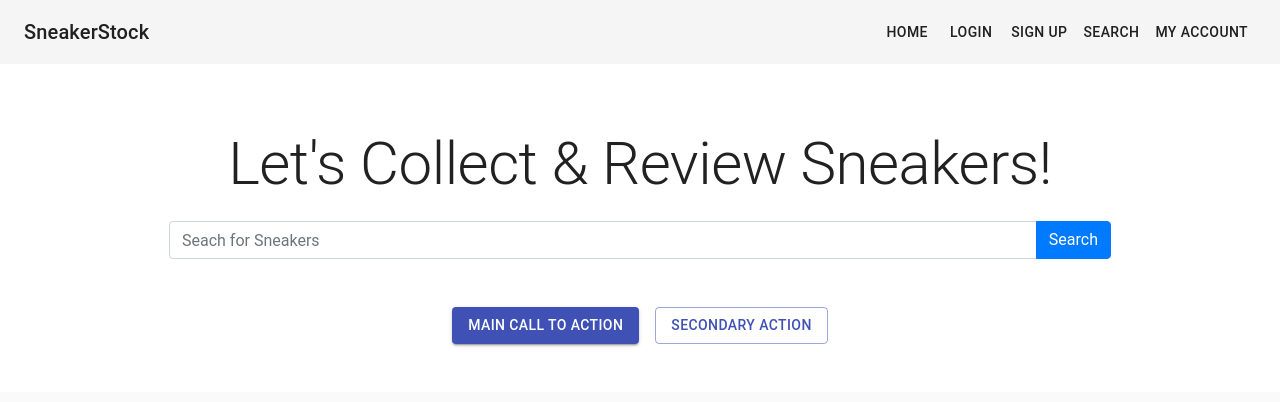
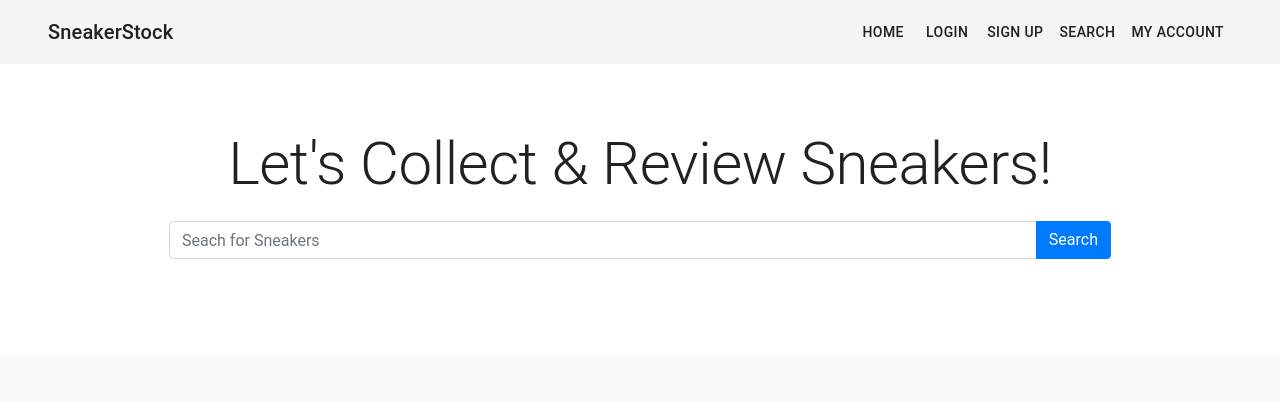
Before and after one commit to xkong93/wbdv-su19-Sneakers-project-react-client, a React (Create React App) app: page /home in a window 1280 px wide. Shown: the top 402 px of the page. Built offline with nearby package versions, Linux system fonts and the light colour scheme.

Commit message:
re style home page

```diff
--- a/src/component/HomeNotUserComponent.js
+++ b/src/component/HomeNotUserComponent.js
@@ -85,18 +85,7 @@ function HomeNotUserComponent() {
                             </div>
                         </div>
             <div className={classes.heroButtons}>
-              <Grid container spacing={2} justify="center">
-                <Grid item>
-                  <Button variant="contained" color="primary">
-                    Main call to action
-                  </Button>
-                </Grid>
-                <Grid item>
-                  <Button variant="outlined" color="primary">
-                    Secondary action
-                  </Button>
-                </Grid>
-              </Grid>
+
             </div>
           </Container>
         </div>
--- a/src/component/NavigationComponent.js
+++ b/src/component/NavigationComponent.js
@@ -7,6 +7,7 @@ import Button from '@material-ui/core/Button';
 import IconButton from '@material-ui/core/IconButton';
 import MenuIcon from '@material-ui/icons/Menu';
 import {Link} from "react-router-dom";
+import {Container} from "@material-ui/core";
 
 
 const useStyles = makeStyles(theme => ({
@@ -29,9 +30,11 @@ export default function NavigationComponent() {
     const classes = useStyles();
 
     return (
+
         <div className={classes.root}>
-            <AppBar position="static" color={"default"}>
-                <Toolbar>
+            <AppBar position="static" color={"default"}>            <Container maxWidth="lg">
+
+            <Toolbar>
                     <Typography variant="h6" className={classes.title}>
                         SneakerStock
                     </Typography>
@@ -40,7 +43,8 @@ export default function NavigationComponent() {
                     <Link to='/signup'><Button>Sign Up</Button></Link>
                     <Link to='/search'><Button >Search</Button></Link>
                     <Link to='/profile'><Button >My Account</Button></Link>
-                </Toolbar>
+                </Toolbar>            </Container>
+
             </AppBar>
         </div>
     );
```
